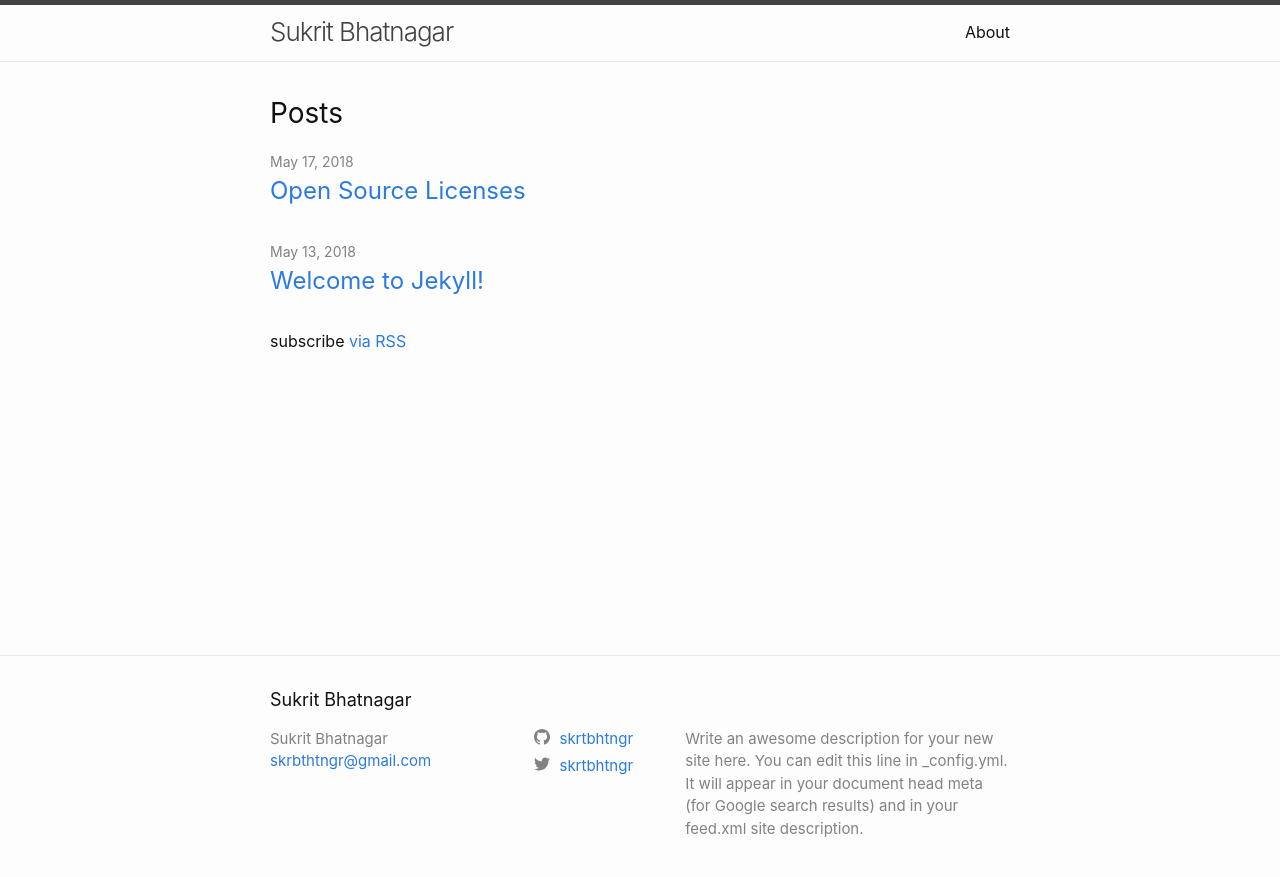
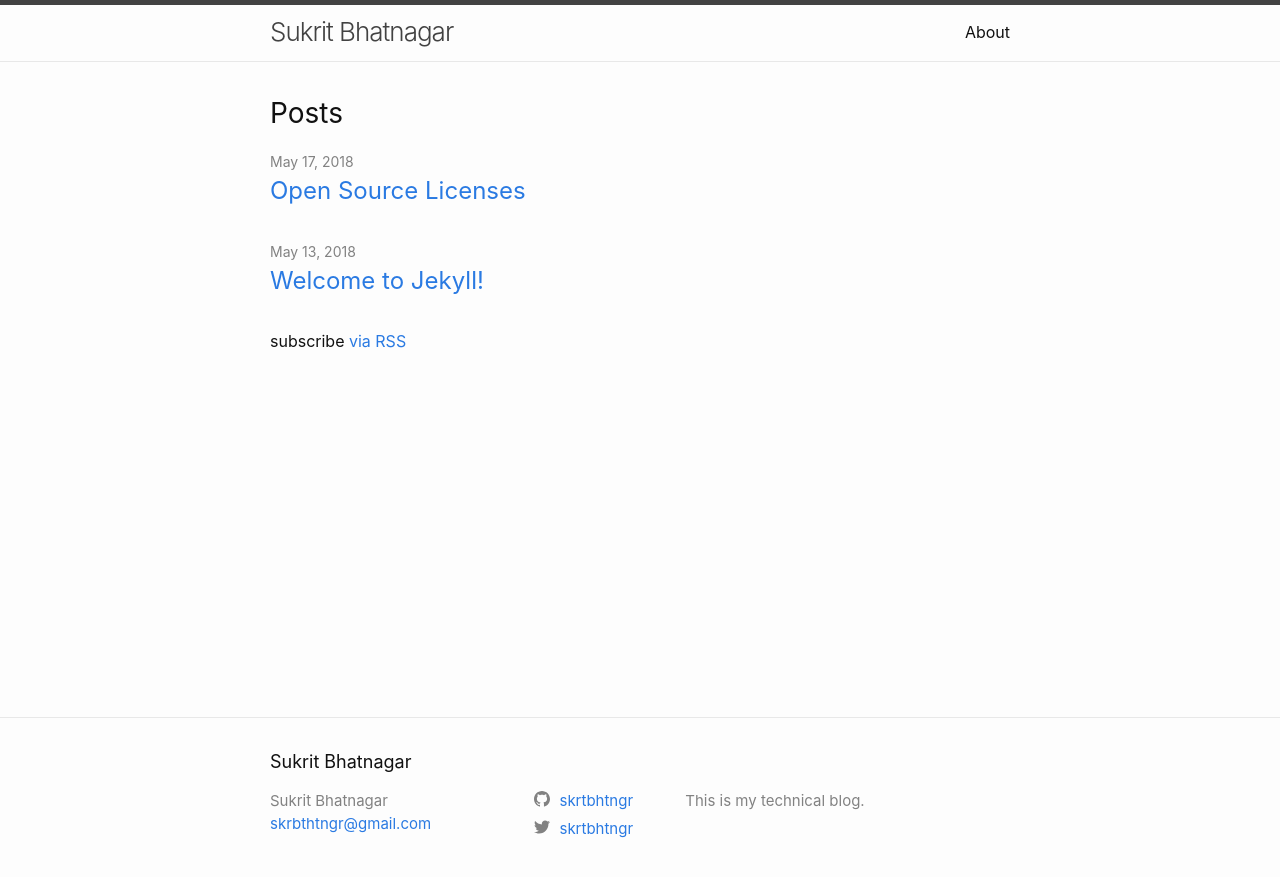
Before and after one commit to skrtbhtngr/skrtbhtngr.github.io, a Jekyll site: the page built from index.md, in a window 1280 px wide. Shown: the top 877 px of the page. Built offline with Jekyll 4.4.1, drawn with Linux system fonts in a browser that asks for light colours.

Commit message:
Update _config.yml

```diff
--- a/_config.yml
+++ b/_config.yml
@@ -16,9 +16,7 @@
 title: Sukrit Bhatnagar
 email: skrbthtngr@gmail.com
 description: >- # this means to ignore newlines until "baseurl:"
-  Write an awesome description for your new site here. You can edit this
-  line in _config.yml. It will appear in your document head meta (for
-  Google search results) and in your feed.xml site description.
+  This is my technical blog.
 baseurl: "" # the subpath of your site, e.g. /blog
 url: "https://skrtbhtngr.github.io" # the base hostname & protocol for your site, e.g. http://example.com
 twitter_username: skrtbhtngr
```
